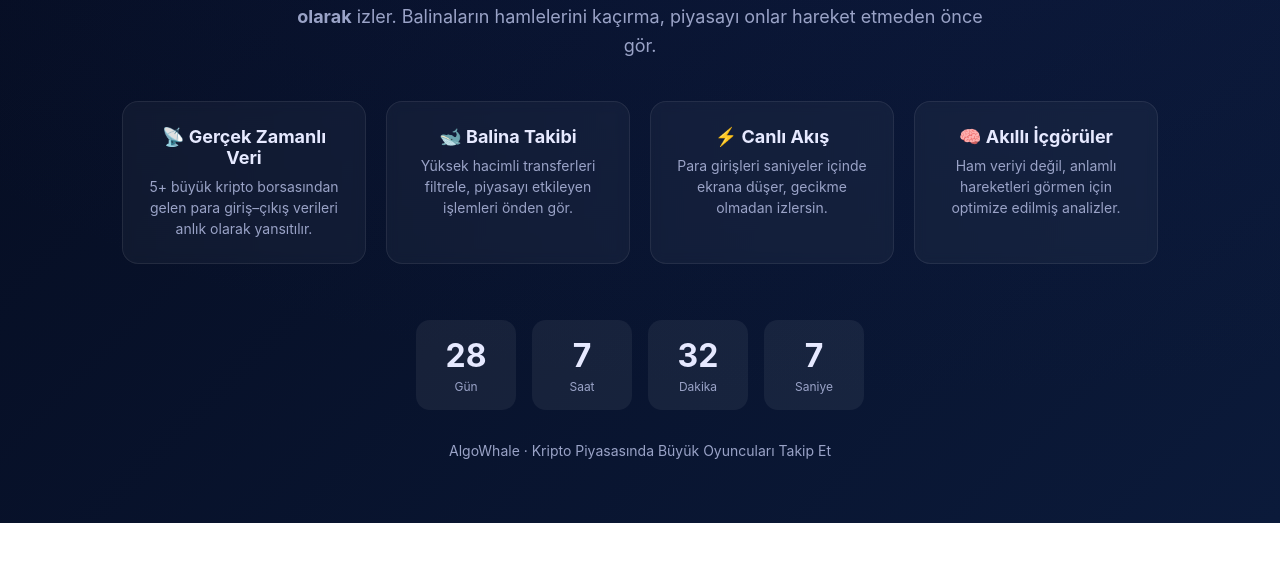
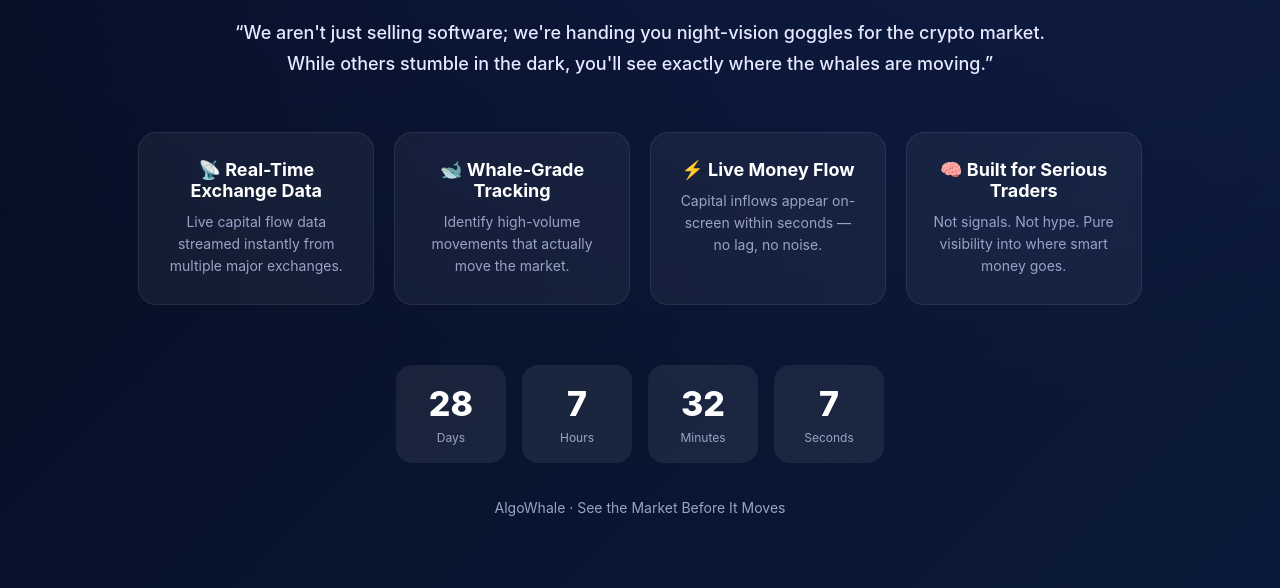
Before and after one commit to Tankut3/io-dosyas-, a plain HTML site: page index.html in a window 1280 px wide. Shown: the part 382-970 px from the top of the page. Before the commit the page ends 905 px from the top, so only its background shows below. Drawn offline with Linux system fonts and the light colour scheme.

Commit message:
Update index.html

```diff
--- a/index.html
+++ b/index.html
@@ -1,193 +1,212 @@
 <!DOCTYPE html>
-<html lang="tr">
+<html lang="en">
 <head>
   <meta charset="UTF-8" />
-  <title>AlgoWhale – Yakında</title>
+  <title>AlgoWhale — Launching Soon</title>
   <meta name="viewport" content="width=device-width, initial-scale=1.0" />
+
   <style>
     :root {
       --bg1: #050b1e;
       --bg2: #0b1a3a;
-      --primary: #7c7cff;
-      --secondary: #3fd1ff;
-      --text: #e6e9ff;
-      --muted: #9aa3c7;
+      --blue: #6ecbff;
+      --pink: #ff6fd8;
+      --white: #ffffff;
+      --text-muted: #9aa3c7;
     }
+
     * { box-sizing: border-box; margin: 0; padding: 0; }
+
     body {
       font-family: Inter, system-ui, -apple-system, BlinkMacSystemFont, sans-serif;
       min-height: 100vh;
-      background: radial-gradient(1200px 600px at 70% 20%, #1a2b6d33, transparent),
-                  linear-gradient(135deg, var(--bg1), var(--bg2));
-      color: var(--text);
+      background:
+        radial-gradient(1200px 600px at 70% 20%, #1a2b6d55, transparent),
+        linear-gradient(135deg, var(--bg1), var(--bg2));
+      color: var(--white);
       display: flex;
       align-items: center;
       justify-content: center;
     }
+
     .container {
       max-width: 1100px;
-      padding: 64px 32px;
+      padding: 72px 32px;
       text-align: center;
     }
+
     .badge {
       display: inline-block;
-      padding: 8px 16px;
+      padding: 8px 18px;
       border-radius: 999px;
-      background: linear-gradient(90deg, var(--primary), var(--secondary));
+      background: linear-gradient(90deg, var(--blue), var(--pink));
       color: #050b1e;
       font-weight: 600;
       font-size: 14px;
-      margin-bottom: 24px;
+      margin-bottom: 28px;
     }
+
     h1 {
-      font-size: clamp(36px, 5vw, 64px);
+      font-size: clamp(40px, 5vw, 68px);
       line-height: 1.1;
-      margin-bottom: 24px;
+      margin-bottom: 28px;
+      font-weight: 800;
     }
-    h1 span {
-      background: linear-gradient(90deg, var(--primary), var(--secondary));
+
+    .gradient-text {
+      background: linear-gradient(90deg,
+        var(--white) 0%,
+        var(--blue) 35%,
+        var(--pink) 65%,
+        var(--white) 100%
+      );
       -webkit-background-clip: text;
       -webkit-text-fill-color: transparent;
     }
-    p.lead {
-      max-width: 720px;
-      margin: 0 auto 40px;
+
+    .lead {
+      max-width: 820px;
+      margin: 0 auto 36px;
+      font-size: 19px;
+      line-height: 1.65;
+      color: var(--text-muted);
+    }
+
+    .quote {
+      max-width: 820px;
+      margin: 0 auto 52px;
       font-size: 18px;
-      color: var(--muted);
-      line-height: 1.6;
+      line-height: 1.7;
+      color: #e6e9ff;
+      font-weight: 500;
     }
+
     .features {
       display: grid;
       grid-template-columns: repeat(auto-fit, minmax(220px, 1fr));
       gap: 20px;
-      margin-bottom: 56px;
+      margin-bottom: 60px;
     }
+
     .feature {
-      background: rgba(255,255,255,0.04);
+      background: rgba(255,255,255,0.05);
       border: 1px solid rgba(255,255,255,0.08);
-      border-radius: 16px;
-      padding: 24px;
+      border-radius: 18px;
+      padding: 26px;
       backdrop-filter: blur(6px);
     }
+
     .feature h3 {
-      margin-bottom: 8px;
+      margin-bottom: 10px;
       font-size: 18px;
     }
+
     .feature p {
       font-size: 14px;
-      color: var(--muted);
-      line-height: 1.5;
+      color: var(--text-muted);
+      line-height: 1.6;
     }
+
     .countdown {
       display: flex;
       justify-content: center;
       gap: 16px;
-      margin-bottom: 32px;
       flex-wrap: wrap;
     }
+
     .time-box {
-      min-width: 100px;
-      background: rgba(255,255,255,0.06);
-      border-radius: 14px;
-      padding: 16px 12px;
+      min-width: 110px;
+      background: rgba(255,255,255,0.07);
+      border-radius: 16px;
+      padding: 18px 14px;
     }
+
     .time {
-      font-size: 32px;
-      font-weight: 700;
+      font-size: 34px;
+      font-weight: 800;
     }
+
     .label {
       font-size: 12px;
-      color: var(--muted);
-      margin-top: 4px;
+      color: var(--text-muted);
+      margin-top: 6px;
     }
-    .footer-text {
+
+    .footer {
+      margin-top: 36px;
       font-size: 14px;
-      color: var(--muted);
-      margin-top: 24px;
+      color: var(--text-muted);
     }
   </style>
 </head>
 <body>
+
   <div class="container">
-    <div class="badge">🚀 Mart Başında Yayında</div>
 
-    <h1>
-      Kripto Borsalarındaki <span>Büyük Para Hareketlerini</span><br />
-      Canlı Olarak Takip Et
+    <div class="badge">🚀 Launching Early March</div>
+
+    <h1 class="gradient-text">
+      Track Major Capital Movements<br />
+      in Crypto Markets — Live
     </h1>
 
     <p class="lead">
-      AlgoWhale, 5+ kripto para borsasına giren ve çıkan büyük miktardaki paraları
-      <strong>anlık olarak</strong> izler. Balinaların hamlelerini kaçırma,
-      piyasayı onlar hareket etmeden önce gör.
+      AlgoWhale monitors large capital inflows and outflows across <strong>5+ major crypto exchanges</strong>
+      in real time. See whale activity as it happens — before price reacts.
+    </p>
+
+    <p class="quote">
+      “We aren't just selling software; we're handing you night-vision goggles for the crypto market.<br />
+      While others stumble in the dark, you'll see exactly where the whales are moving.”
     </p>
 
     <div class="features">
       <div class="feature">
-        <h3>📡 Gerçek Zamanlı Veri</h3>
-        <p>5+ büyük kripto borsasından gelen para giriş–çıkış verileri anlık olarak yansıtılır.</p>
+        <h3>📡 Real-Time Exchange Data</h3>
+        <p>Live capital flow data streamed instantly from multiple major exchanges.</p>
       </div>
       <div class="feature">
-        <h3>🐋 Balina Takibi</h3>
-        <p>Yüksek hacimli transferleri filtrele, piyasayı etkileyen işlemleri önden gör.</p>
+        <h3>🐋 Whale-Grade Tracking</h3>
+        <p>Identify high-volume movements that actually move the market.</p>
       </div>
       <div class="feature">
-        <h3>⚡ Canlı Akış</h3>
-        <p>Para girişleri saniyeler içinde ekrana düşer, gecikme olmadan izlersin.</p>
+        <h3>⚡ Live Money Flow</h3>
+        <p>Capital inflows appear on-screen within seconds — no lag, no noise.</p>
       </div>
       <div class="feature">
-        <h3>🧠 Akıllı İçgörüler</h3>
-        <p>Ham veriyi değil, anlamlı hareketleri görmen için optimize edilmiş analizler.</p>
+        <h3>🧠 Built for Serious Traders</h3>
+        <p>Not signals. Not hype. Pure visibility into where smart money goes.</p>
       </div>
     </div>
 
-    <div class="countdown" id="countdown">
-      <div class="time-box">
-        <div class="time" id="days">--</div>
-        <div class="label">Gün</div>
-      </div>
-      <div class="time-box">
-        <div class="time" id="hours">--</div>
-        <div class="label">Saat</div>
-      </div>
-      <div class="time-box">
-        <div class="time" id="minutes">--</div>
-        <div class="label">Dakika</div>
-      </div>
-      <div class="time-box">
-        <div class="time" id="seconds">--</div>
-        <div class="label">Saniye</div>
-      </div>
+    <div class="countdown">
+      <div class="time-box"><div class="time" id="days">--</div><div class="label">Days</div></div>
+      <div class="time-box"><div class="time" id="hours">--</div><div class="label">Hours</div></div>
+      <div class="time-box"><div class="time" id="minutes">--</div><div class="label">Minutes</div></div>
+      <div class="time-box"><div class="time" id="seconds">--</div><div class="label">Seconds</div></div>
     </div>
 
-    <div class="footer-text">
-      AlgoWhale · Kripto Piyasasında Büyük Oyuncuları Takip Et
-    </div>
+    <div class="footer">AlgoWhale · See the Market Before It Moves</div>
+
   </div>
 
   <script>
-    // Mart başı için örnek tarih (1 Mart 2026)
     const launchDate = new Date('2026-03-01T00:00:00').getTime();
 
-    const updateCountdown = () => {
+    function updateCountdown() {
       const now = new Date().getTime();
       const distance = launchDate - now;
-
       if (distance < 0) return;
 
-      const days = Math.floor(distance / (1000 * 60 * 60 * 24));
-      const hours = Math.floor((distance % (1000 * 60 * 60 * 24)) / (1000 * 60 * 60));
-      const minutes = Math.floor((distance % (1000 * 60 * 60)) / (1000 * 60));
-      const seconds = Math.floor((distance % (1000 * 60)) / 1000);
-
-      document.getElementById('days').innerText = days;
-      document.getElementById('hours').innerText = hours;
-      document.getElementById('minutes').innerText = minutes;
-      document.getElementById('seconds').innerText = seconds;
-    };
+      document.getElementById('days').innerText = Math.floor(distance / (1000 * 60 * 60 * 24));
+      document.getElementById('hours').innerText = Math.floor((distance / (1000 * 60 * 60)) % 24);
+      document.getElementById('minutes').innerText = Math.floor((distance / (1000 * 60)) % 60);
+      document.getElementById('seconds').innerText = Math.floor((distance / 1000) % 60);
+    }
 
     setInterval(updateCountdown, 1000);
     updateCountdown();
   </script>
+
 </body>
 </html>
```
